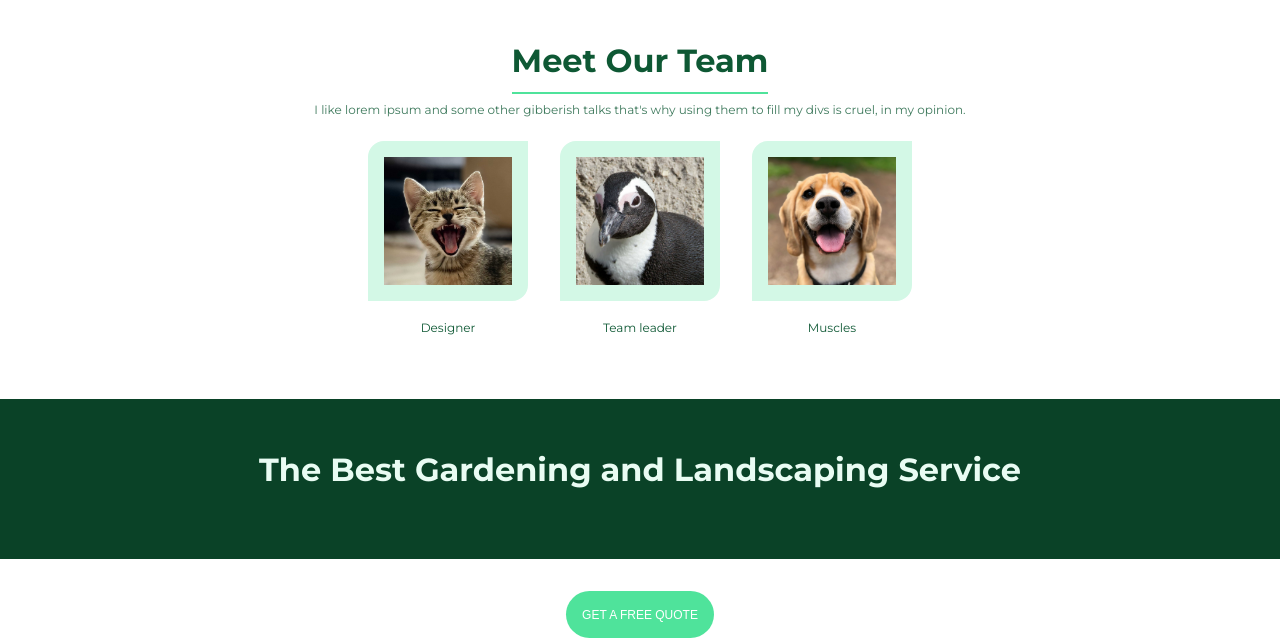
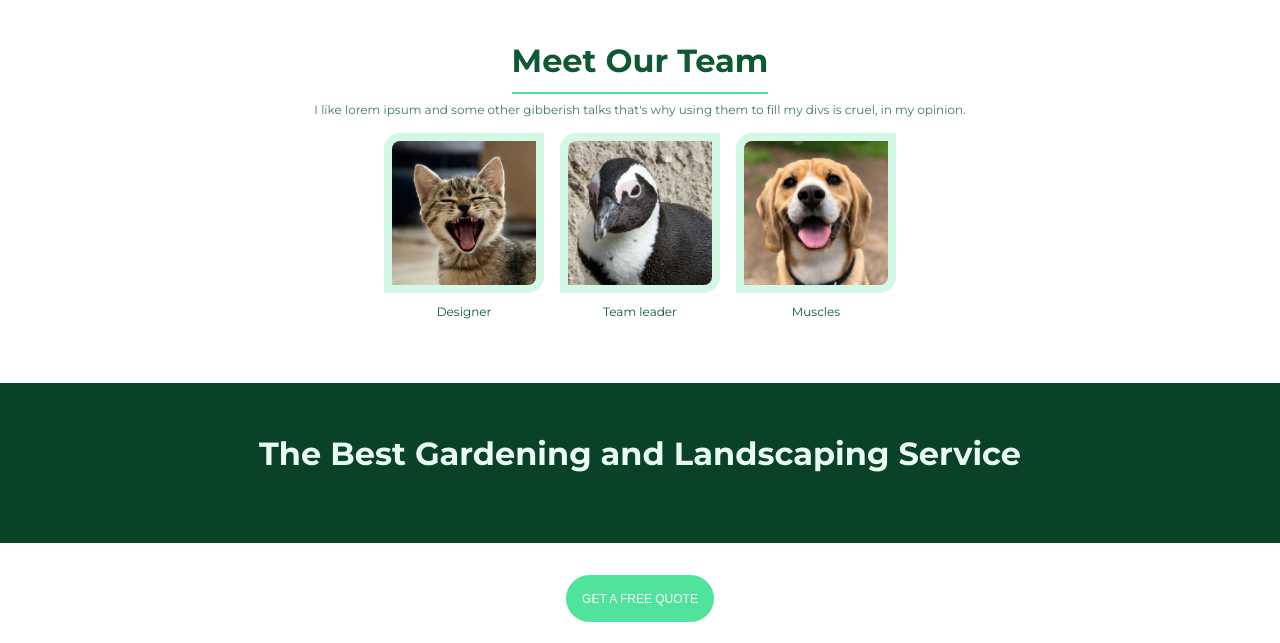
Before and after one commit to knznsmn/luckyshrub, a plain HTML site: page index.html in a window 1280 px wide. Shown: the part 1678-2321 px from the top of the page. Drawn offline with Linux system fonts and the light colour scheme.

Commit message:
Adjust team's border

```diff
--- a/assets/css/style.css
+++ b/assets/css/style.css
@@ -241,8 +241,8 @@ li>h1 {
     }
     img {
         width: 10rem;
-        margin: 1rem;
-        border: 1rem solid var(--green-lighter);
+        margin: .5rem;
+        border: .5rem solid var(--green-lighter);
         border-radius: 1rem 0;
     }
 }
```
